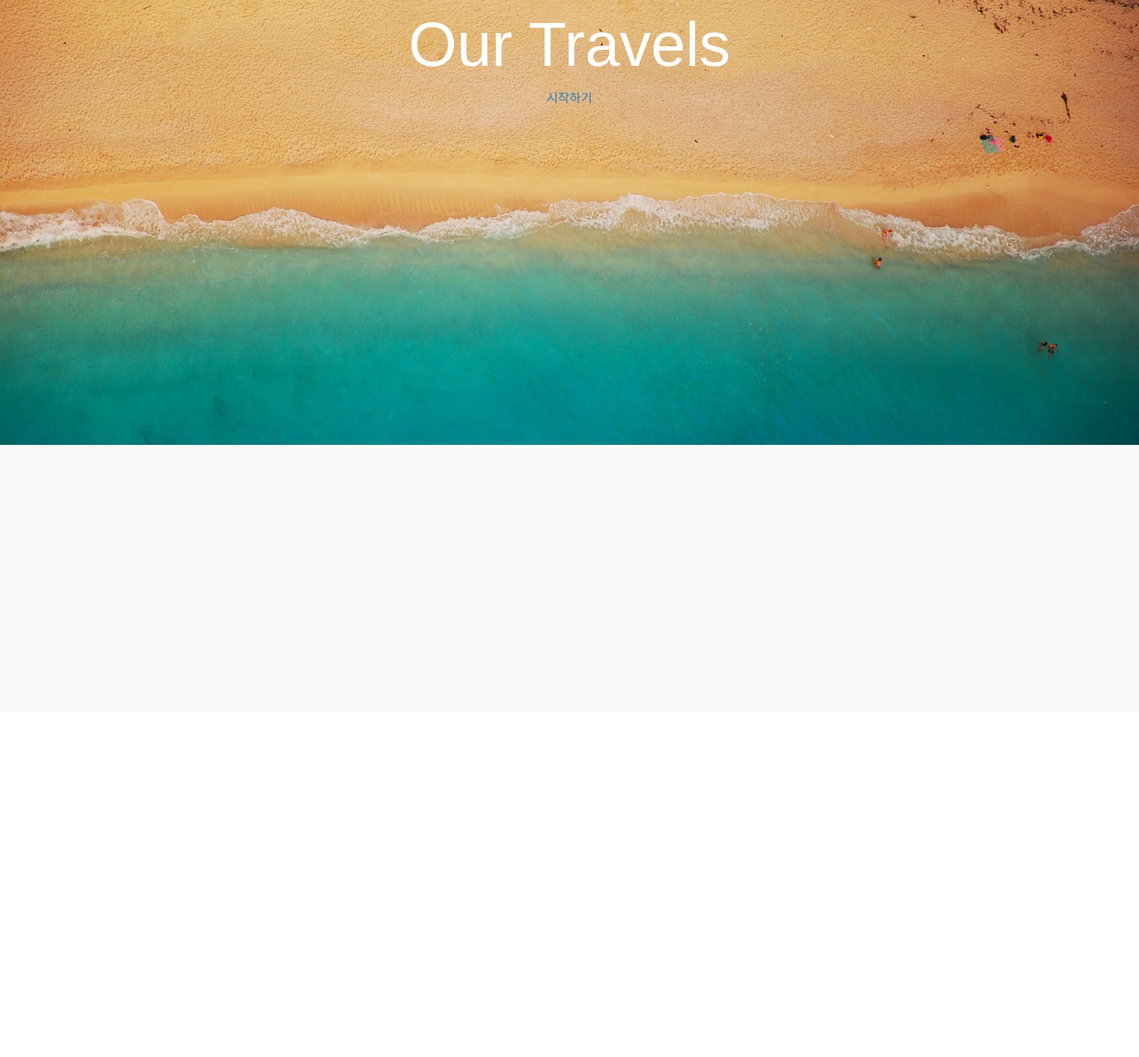
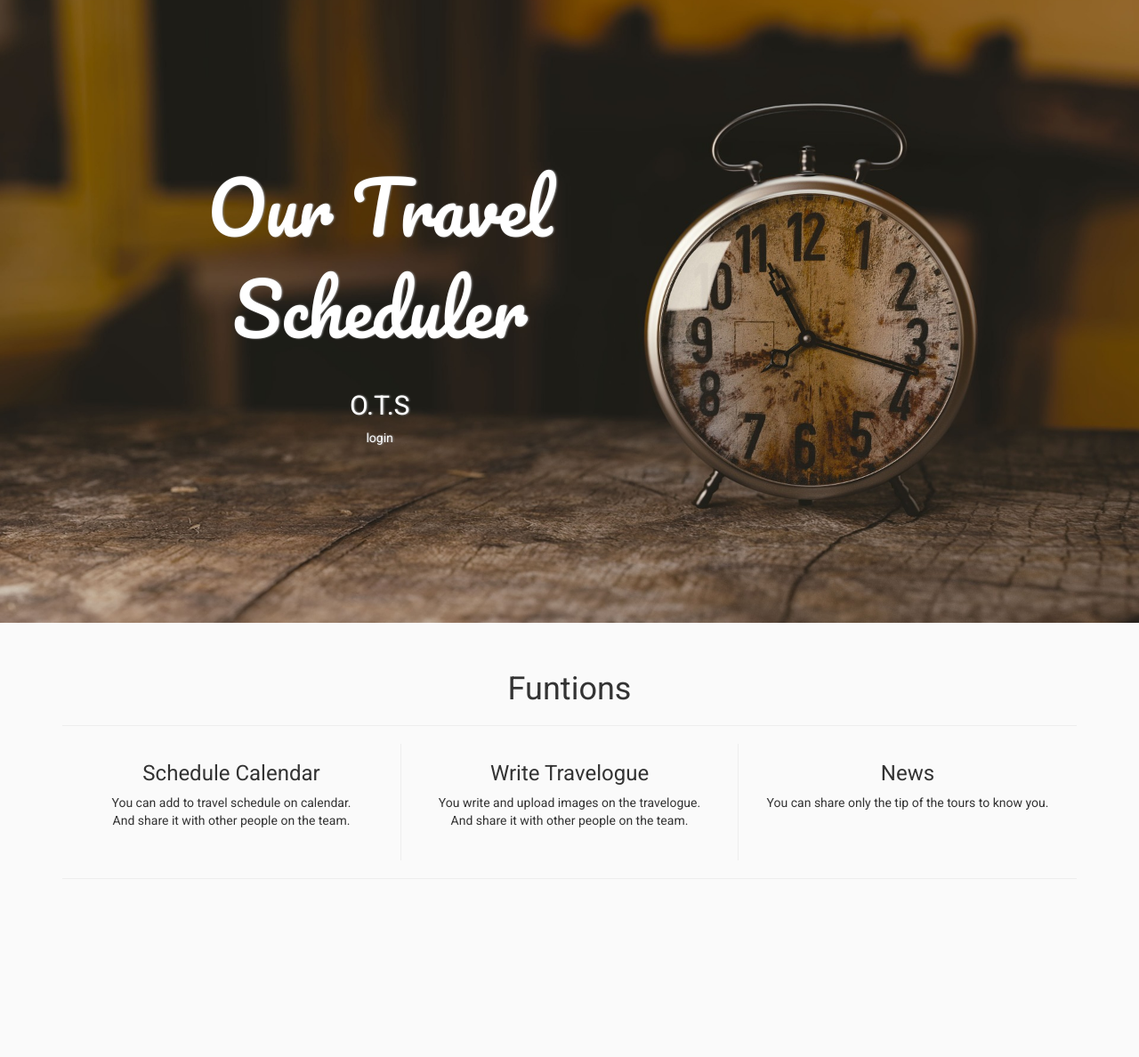
Before and after one commit to inhyeok/Its, a Python web app: template templates/landing.html in a window 1280 px wide. Shown: the whole page at 89% size. Before the commit the page ends 500 px from the top, so only its background shows below. Run offline with Jinja, Linux system fonts and the light colour scheme; the template is opened without the code that fills it, so the values that code supplies are empty; some libraries are stand-ins or nearby versions.

Commit message:
Fix landing page style

```diff
--- a/static/css/landing.css
+++ b/static/css/landing.css
@@ -1,29 +1,115 @@
+@import url(https://fonts.googleapis.com/css?family=Roboto);
+@import url(https://fonts.googleapis.com/css?family=Pacifico);
+@import url(http://fonts.googleapis.com/earlyaccess/nanumgothic.css);
+
 body{
   background-color: #FAFAFA;
+  font-family: 'Roboto', 'nanumgothic', sans-serif;
+}
+.row {
+  margin: 0;
 }
 
+.icon {
+  background-size: cover;
+  background-repeat: no-repeat;
+  background-position: center center;
+  width: 100%;
+  height: 100%;
+}
 .image {
   background-size: cover;
   background-repeat: no-repeat;
   background-position: center center;
   width: 100%;
-  min-height: 300px;
-  height: 500px;
-  // padding-top: 500px;
+  height: 100%;
 }
 
 .landing-header {
+  z-index: 1000;
   width: 100%;
+  height: 700px;
+  min-height: 300px;
   position: relative;
+  margin-bottom: 3.5rem;
 }
+
+/*백그라운드 darken style*/
+/*.landing-header:after {
+  content: '\A';
+  width: 100%;
+  height: 100%;
+  position: absolute;
+  top: 0;
+  left: 0;
+  background: rgba(0,0,0,0.2);
+  opacity: 1;
+  transition: all 0.5s;
+  -webkit-transition: all 0.5s;
+  -moz-transition: all 0.5s;
+}*/
+
 .landing-header-desc {
+  z-index: 1001;
   position: relative;
-  width: 70rem;
-  margin-left: auto;
-  margin-right: auto;
+  padding-top: 17.5rem;
+  margin: 0;
+  color: #fff;
+  text-shadow: 1px 0 2px #949494;
 }
+
 .landing-header-desc span{
   display: block;
-  font-size: 7rem;
+  font-size: 8rem;
+  color: #fff;
+  font-family: 'Pacifico', cursive;
+  margin-bottom: 3.5rem;
+}
+
+.landing-header-desc a{
+  display: block;
   color: #fff;
 }
+.landing-body {
+  margin: 0 7rem 20rem 7rem;
+}
+
+.landing-body .icon {
+  width: 150px;
+  height: 150px;
+  display: inline-block;
+  margin-right: 2rem;
+  float: left;
+  display: inline-block;
+}
+
+.landing-body .item {
+  display: inline-block;
+  padding-bottom: 3.5rem;
+}
+
+.landing-body .item:nth-child(2n) {
+  border-left: 1px solid #eee;
+  border-right: 1px solid #eee;
+}
+
+@media screen and (max-width: 990px) {
+  .landing-body .item:nth-child(2n) {
+    border-top: 1px solid #eee;
+    border-bottom: 1px solid #eee;
+    border-left: 0;
+    border-right: 0;
+  }
+}
+@media screen and (max-width: 480px) {
+  .landing-header-desc span{
+    font-size: 4rem;
+  }
+
+  .landing-body .item:nth-child(2n) {
+    border-top: 1px solid #eee;
+    border-bottom: 1px solid #eee;
+    border-left: 0;
+    border-right: 0;
+  }
+}
--- a/static/css/main.css
+++ b/static/css/main.css
@@ -1,6 +1,11 @@
+@import url(https://fonts.googleapis.com/css?family=Roboto);
+@import url(http://fonts.googleapis.com/earlyaccess/nanumgothic.css);
+
 body{
   background-color: #FAFAFA;
+  font-family: 'Roboto', 'nanumgothic', sans-serif;
 }
+
 .header {
   background-color: #A52127;
   width: 100%;
--- a/templates/landing.html
+++ b/templates/landing.html
@@ -10,11 +10,56 @@
   </head>
   <body>
     <div class='landing'>
-      <div class='landing-header image' style="background-image: url('/static/images/landing_bg.jpg')">
-        <div class='landing-header-desc text-center'>
-          <span>Our Travels</span>
-          <a href="/login">시작하기</a>
+      <div class='landing-header image' style="background-image: url('/static/images/landing_bg_1.jpg')">
+        <div class='landing-header-desc row'>
+          <div class='col-lg-8 col-md-7 col-sm-7 text-center'>
+            <span>
+              Our Travel
+              <br>
+              Scheduler
+            </span>
+            <h2>O.T.S</h2>
+            <a href="/login">login</a>
+          </div>
         </div>
+      </div>
+      <div class='landing-body'>
+        <div class='row'>
+          <h1 class='text-center'>Funtions</h1>
+          <hr>
+          <div class='col-md-4 col-sm-12 col-xs-12 item text-center'>
+            <!-- <div class='image icon' style="background-image: url('/static/images/calendar_icon.png')"></div> -->
+            <div class='item-description'>
+              <h3>Schedule Calendar</h3>
+              <span>
+                You can add to travel schedule on calendar.
+                <br>
+                And share it with other people on the team.
+              </span>
+            </div>
+          </div>
+          <div class='col-md-4 col-sm-12 col-xs-12 item text-center'>
+            <!-- <div class='image icon' style="background-image: url('/static/images/pencil_icon.png')"></div> -->
+            <div class='item-description'>
+              <h3>Write Travelogue</h3>
+              <span>
+                You write and upload images on the travelogue.
+                <br>
+                And share it with other people on the team.
+              </span>
+            </div>
+          </div>
+          <div class='col-md-4 col-sm-12 col-xs-12 item text-center'>
+            <!-- <div class='image icon' style="background-image: url('/static/images/page_icon.png')"></div> -->
+            <div class='item-description'>
+              <h3>News</h3>
+              <span>
+                You can share only the tip of the tours to know you.
+              </span>
+            </div>
+          </div>
+        </div>
+        <hr>
       </div>
     </div>
     <!-- <div id='footer' class='footer'>
```
